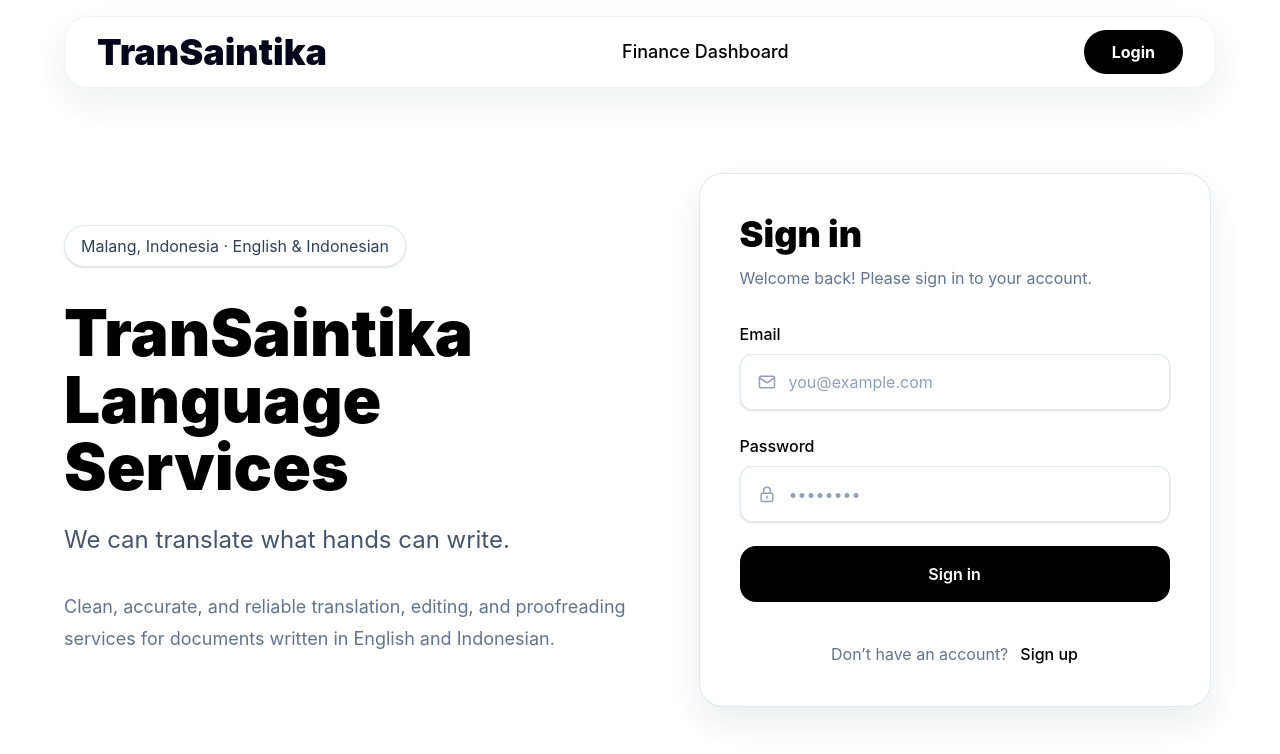
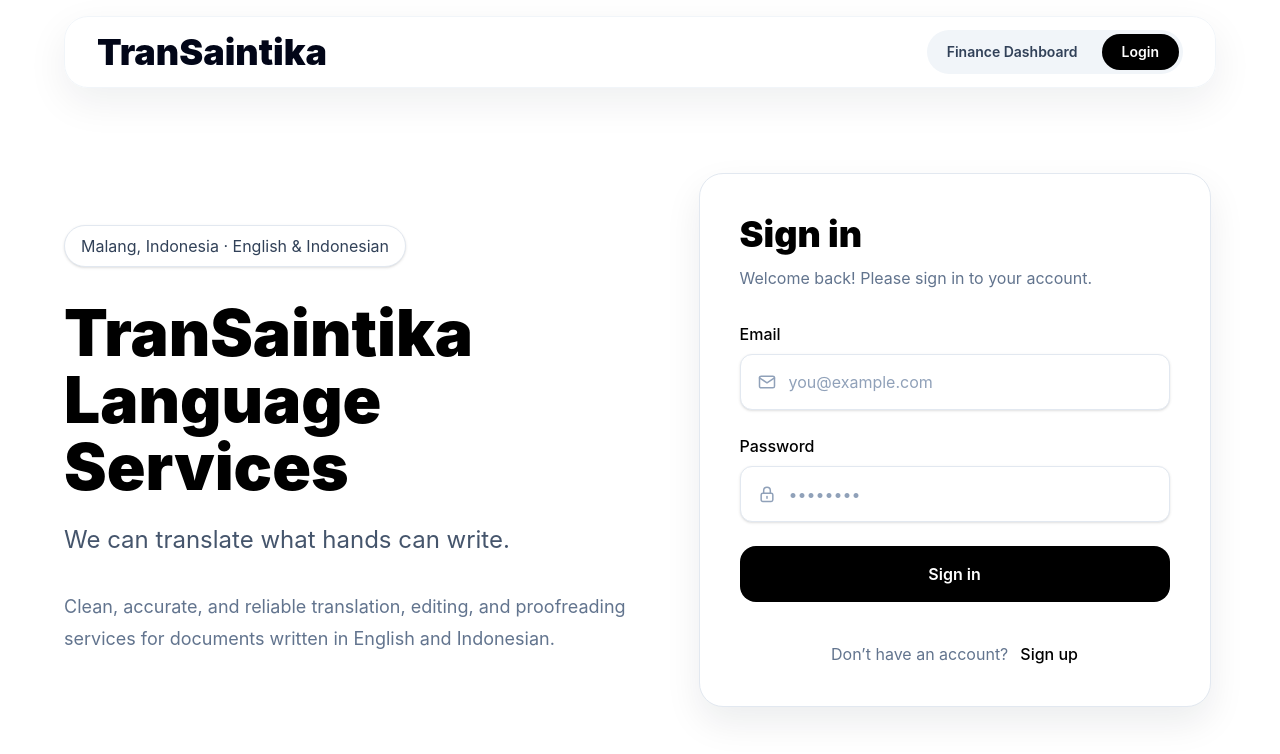
Before and after one commit to ardikardianto/transaintika.cash, a React (Vite) app: page / in a window 1280 px wide. Shown: the top 754 px of the page. Built offline with nearby package versions, Linux system fonts and the light colour scheme.

Commit message:
Rearrange the top nav items into floating pill buttons

```diff
--- a/src/App.jsx
+++ b/src/App.jsx
@@ -191,6 +191,10 @@ function AuthScreen({ onNotice }) {
   const [password, setPassword] = useState("");
   const [loading, setLoading] = useState(false);
 
+  function scrollToAuthSection(id) {
+    document.getElementById(id)?.scrollIntoView({ behavior: "smooth", block: "start" });
+  }
+
   async function submit(e) {
     e.preventDefault();
     setLoading(true);
@@ -211,18 +215,20 @@ function AuthScreen({ onNotice }) {
   return (
     <main className="min-h-screen bg-white text-slate-950">
       <div className="px-4 py-4 sm:px-6 md:px-8">
-        <nav className="mx-auto flex min-h-16 w-full max-w-6xl items-center justify-between rounded-3xl border border-slate-100 bg-white px-4 shadow-[0_14px_40px_rgba(15,23,42,0.07)] sm:px-6 md:min-h-[72px] md:px-8">
+        <nav className="sticky top-3 z-20 mx-auto flex min-h-16 w-full max-w-6xl flex-wrap items-center justify-between gap-3 rounded-3xl border border-slate-100 bg-white/95 px-4 py-3 shadow-[0_14px_40px_rgba(15,23,42,0.07)] backdrop-blur sm:px-6 md:min-h-[72px] md:px-8">
           <div className="text-2xl font-black sm:text-3xl md:text-4xl">TranSaintika</div>
-          <div className="hidden text-base font-medium text-black md:block lg:text-lg">
-            <span>Finance Dashboard</span>
-          </div>
-          <div className="rounded-full bg-black px-5 py-2 text-sm font-bold text-white shadow-inner sm:px-7 sm:py-2.5 md:text-base">
-            Login
+          <div className="order-3 flex w-full gap-2 overflow-x-auto rounded-full bg-slate-100 p-1 text-sm font-semibold sm:order-none sm:w-auto">
+            <button onClick={() => scrollToAuthSection("login-intro")} className="flex-none rounded-full px-4 py-2 text-slate-700 transition hover:bg-white hover:text-slate-950 hover:shadow-sm">
+              Finance Dashboard
+            </button>
+            <button onClick={() => scrollToAuthSection("login-card")} className="flex-none rounded-full bg-black px-5 py-2 text-white shadow-inner transition hover:bg-slate-800">
+              Login
+            </button>
           </div>
         </nav>
 
         <section className="mx-auto grid min-h-[calc(100vh-96px)] max-w-6xl items-center gap-8 py-8 md:py-10 lg:grid-cols-[1fr_0.9fr] lg:gap-12">
-          <div className="max-w-2xl">
+          <div id="login-intro" className="max-w-2xl scroll-mt-28">
             <div className="mb-6 inline-flex rounded-full border border-slate-200 bg-white px-4 py-2 text-sm text-slate-700 shadow-sm sm:text-base md:mb-8">
               Malang, Indonesia · English & Indonesian
             </div>
@@ -243,7 +249,7 @@ function AuthScreen({ onNotice }) {
 
           </div>
 
-          <div className="mx-auto w-full max-w-md rounded-3xl border border-slate-200 bg-white px-5 py-7 shadow-[0_16px_36px_rgba(15,23,42,0.08)] sm:px-7 md:max-w-lg md:px-10 md:py-10">
+          <div id="login-card" className="mx-auto w-full max-w-md scroll-mt-28 rounded-3xl border border-slate-200 bg-white px-5 py-7 shadow-[0_16px_36px_rgba(15,23,42,0.08)] sm:px-7 md:max-w-lg md:px-10 md:py-10">
             <h3 className="text-3xl font-black text-black md:text-4xl">{mode === "signIn" ? "Sign in" : "Create Account"}</h3>
             <p className="mt-3 text-sm leading-6 text-slate-500 sm:text-base">
               {mode === "signIn" ? "Welcome back! Please sign in to your account." : "Create an account to access your finance dashboard."}
```
